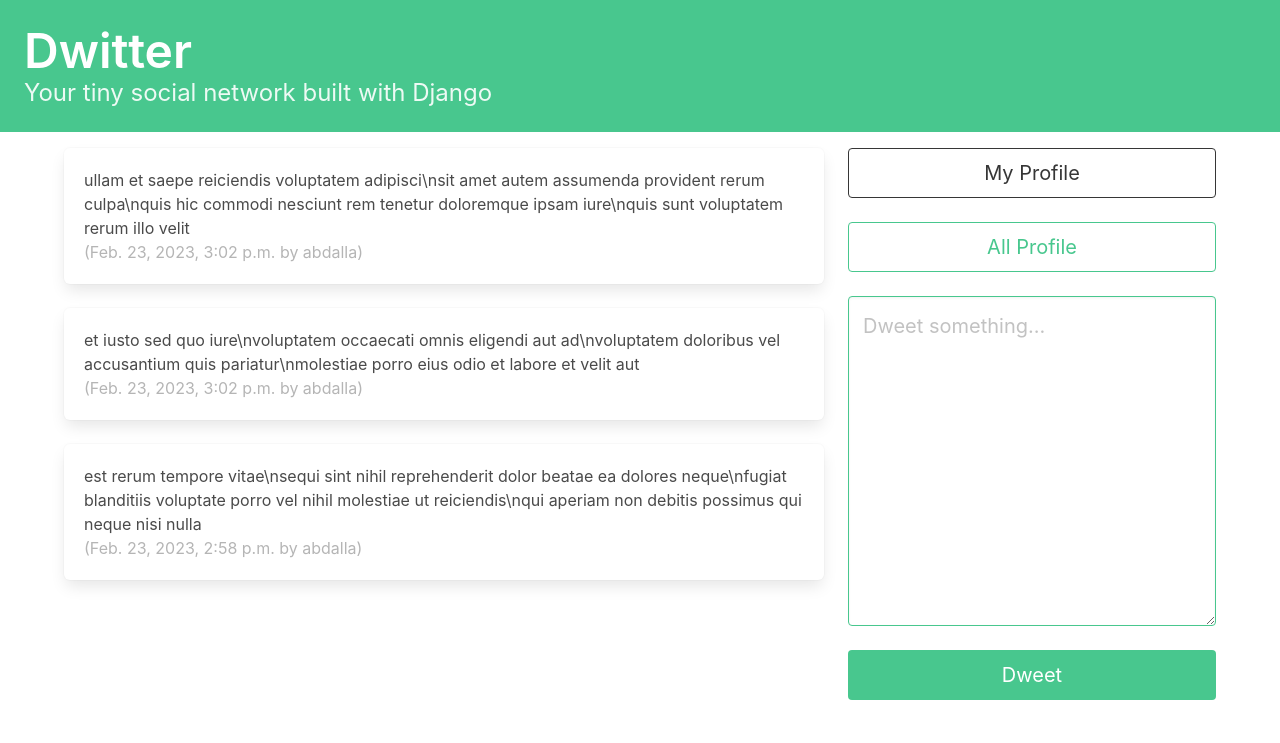
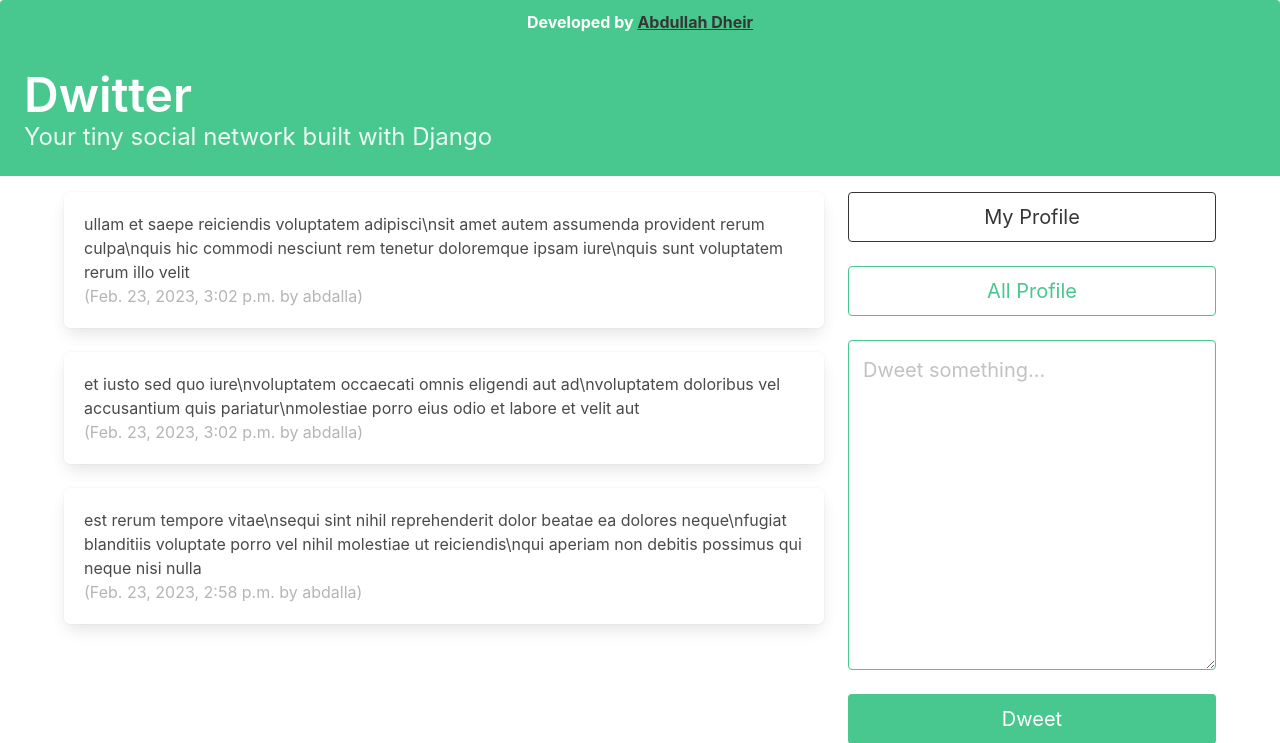
Before and after one commit to abddhe/social-network-django, a Django app: page / in a window 1280 px wide. Shown: the top 743 px of the page. Run offline with Django 4.2, Linux system fonts and the light colour scheme; a user stored in the database is signed in; data comes from the database, SQL or seed files in the repository.

Commit message:
Add copyright

```diff
--- a/dwitter/templates/base.html
+++ b/dwitter/templates/base.html
@@ -1,19 +1,33 @@
 <!DOCTYPE html>
 <html lang="en">
-
     <head>
-        <meta charset="UTF-8">
-        <meta http-equiv="X-UA-Compatible" content="IE=edge">
-        <meta name="viewport" content="width=device-width, initial-scale=1.0">
+        <meta charset="UTF-8" />
+        <meta http-equiv="X-UA-Compatible" content="IE=edge" />
+        <meta name="viewport" content="width=device-width, initial-scale=1.0" />
         <!-- Include the Bulma CSS framework for styling -->
-        <link rel="stylesheet" href="https://cdn.jsdelivr.net/npm/bulma@0.9.3/css/bulma.min.css">
+        <link
+            rel="stylesheet"
+            href="https://cdn.jsdelivr.net/npm/bulma@0.9.3/css/bulma.min.css"
+        />
         <title>Dwitter</title>
     </head>
 
     <body>
+        <div class="message is-success m-0">
+            <div class="message-header is-block" style="text-align: center">
+                <div >
+                    Developed by
+                    <a href="http://abddhe.github.io/" target="_blank" class="has-text-dark"
+                        >Abdullah Dheir</a
+                    >
+                </div>
+            </div>
+        </div>
         <section class="hero is-small is-success mb-4">
             <div class="hero-body">
-                <a href="{% url 'dwitter:dashboard' %}"><h1 class="title is-1">Dwitter</h1></a>
+                <a href="{% url 'dwitter:dashboard' %}"
+                    ><h1 class="title is-1">Dwitter</h1></a
+                >
                 <p class="subtitle is-4">
                     Your tiny social network built with Django
                 </p>
@@ -21,10 +35,8 @@
         </section>
         <div class="container">
             <div class="columns">
-                {% block content %}
-                {% endblock content %}
+                {% block content %} {% endblock content %}
             </div>
         </div>
     </body>
-
 </html>
```
